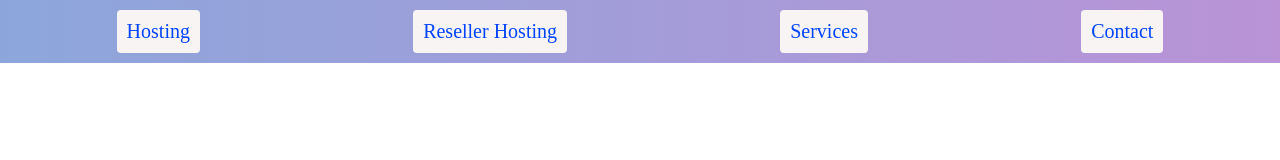
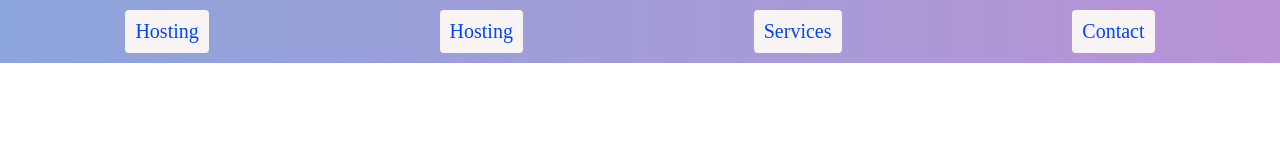
Before and after one commit to AbEmon69/nav-repo, a plain HTML site: page index.html in a window 1280 px wide. Drawn offline with Linux system fonts and the light colour scheme.

Commit message:
Update index.html

```diff
--- a/index.html
+++ b/index.html
@@ -14,7 +14,7 @@
                 <a href="#">Hosting</a>
             </li>
             <li class="nav-item">
-                <a href="#">Reseller Hosting</a></li>
+                <a href="#">Hosting</a></li>
             <li class="nav-item">
                 <a href="#">Services</a>
                 <ul class="dropdown">
```
